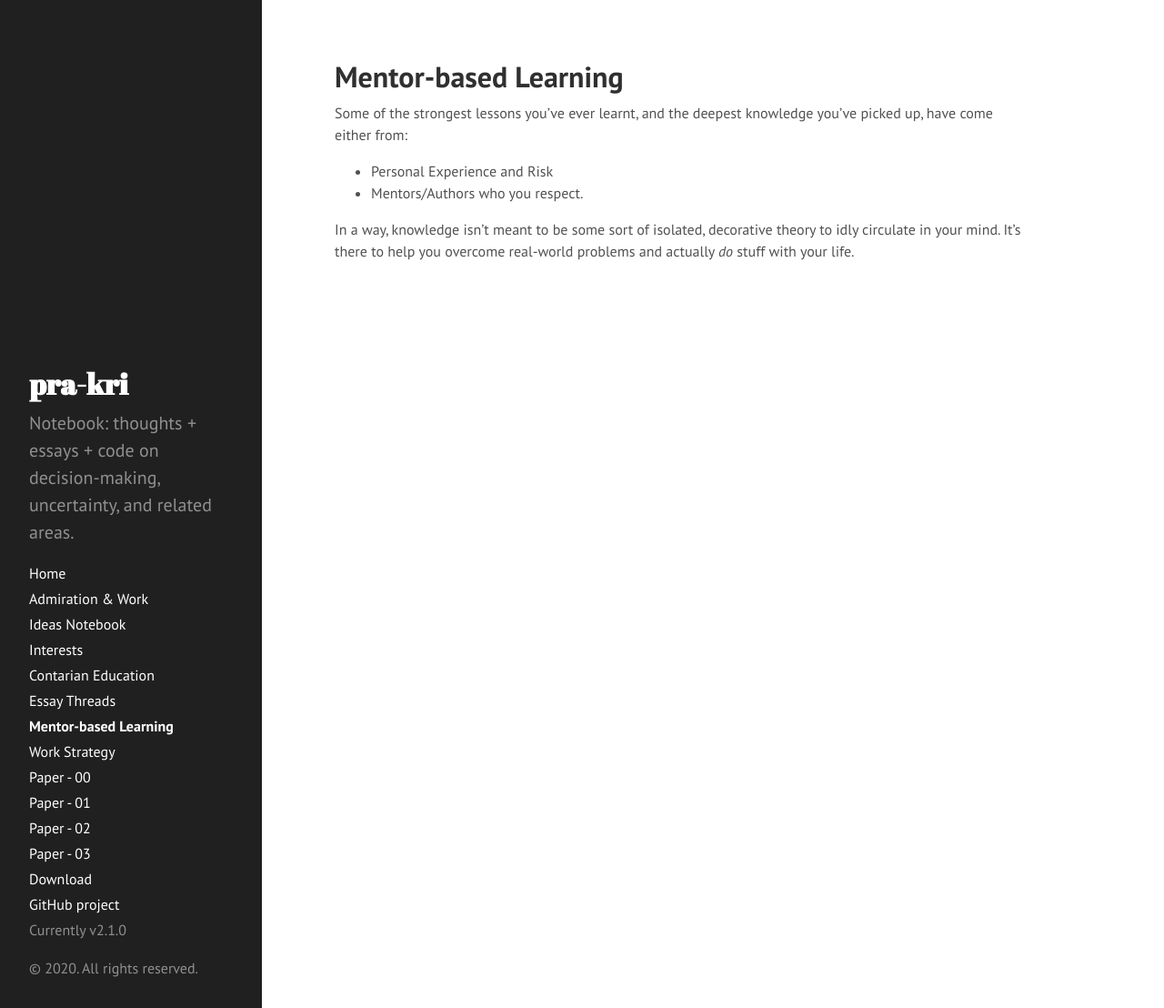
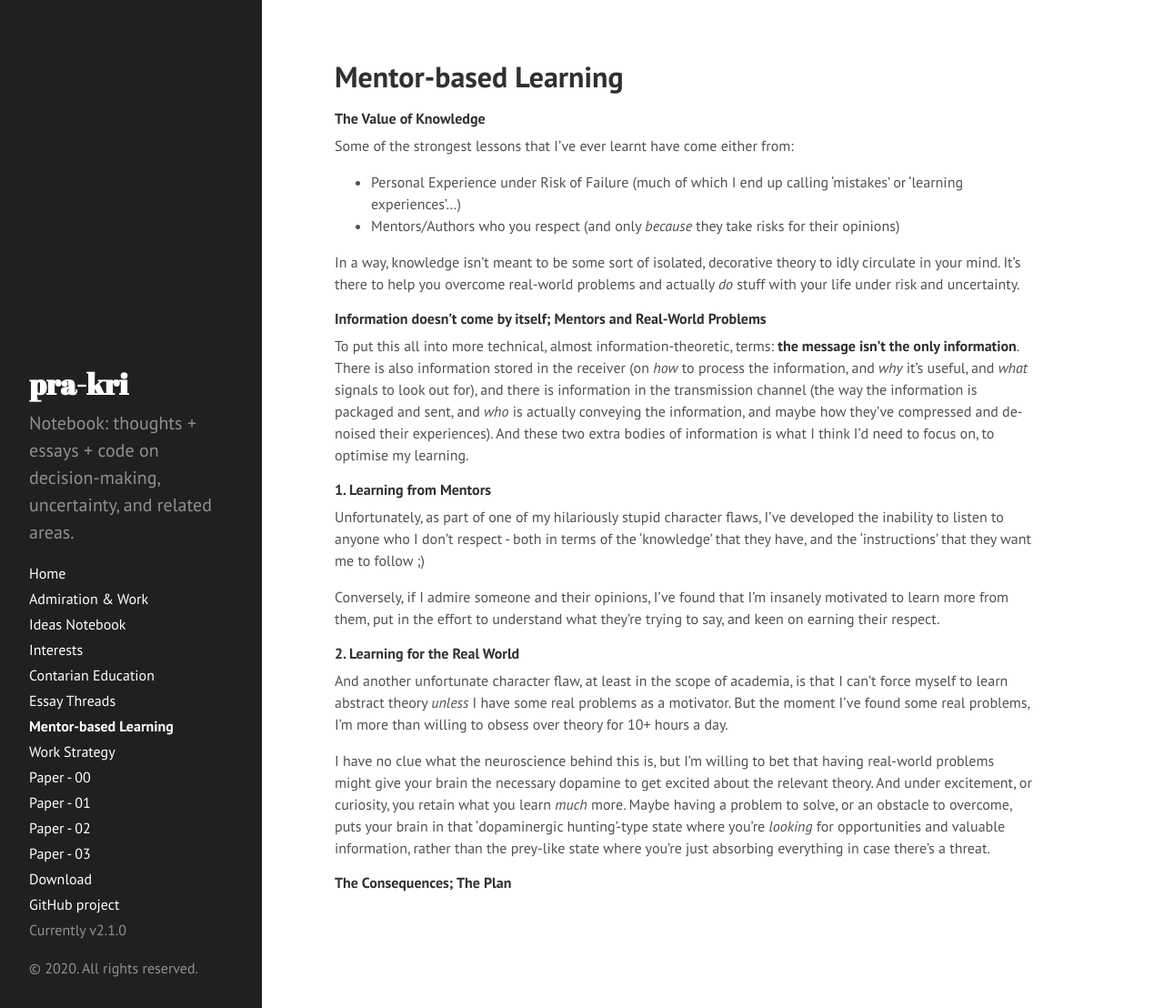
Before and after one commit to pra-kri/pra-kri.github.io, a Jekyll site: the page built from learning.md, in a window 1280 px wide and 1108 px high. Shown: the whole window at 91% size. Built offline with Jekyll 4.4.1, drawn with Linux system fonts in a browser that asks for light colours.

Commit message:
Update learning.md

```diff
--- a/learning.md
+++ b/learning.md
@@ -3,9 +3,26 @@ layout: page
 title: Mentor-based Learning
 ---
 
+#### The Value of Knowledge
+Some of the strongest lessons that I've ever learnt have come either from:
+  * Personal Experience under Risk of Failure (much of which I end up calling 'mistakes' or 'learning experiences'...)
+  * Mentors/Authors who you respect (and only *because* they take risks for their opinions)
 
-Some of the strongest lessons you've ever learnt, and the deepest knowledge you've picked up, have come either from:
-  * Personal Experience and Risk
-  * Mentors/Authors who you respect.
+In a way, knowledge isn't meant to be some sort of isolated, decorative theory to idly circulate in your mind. It's there to help you overcome real-world problems and actually *do* stuff with your life under risk and uncertainty.
 
-In a way, knowledge isn't meant to be some sort of isolated, decorative theory to idly circulate in your mind. It's there to help you overcome real-world problems and actually *do* stuff with your life.
+
+#### Information doesn't come by itself; Mentors and Real-World Problems
+To put this all into more technical, almost information-theoretic, terms: **the message isn't the only information**. There is also information stored in the receiver (on *how* to process the information, and *why* it's useful, and *what* signals to look out for), and there is information in the transmission channel (the way the information is packaged and sent, and *who* is actually conveying the information, and maybe how they've compressed and de-noised their experiences). And these two extra bodies of information is what I think I'd need to focus on, to optimise my learning.
+
+###### 1. Learning from Mentors
+Unfortunately, as part of one of my hilariously stupid character flaws, I've developed the inability to listen to anyone who I don't respect - both in terms of the 'knowledge' that they have, and the 'instructions' that they want me to follow ;)
+
+Conversely, if I admire someone and their opinions, I've found that I'm insanely motivated to learn more from them, put in the effort to understand what they're trying to say, and keen on earning their respect.
+
+###### 2. Learning for the Real World
+And another unfortunate character flaw, at least in the scope of academia, is that I can't force myself to learn abstract theory *unless* I have some real problems as a motivator. But the moment I've found some real problems, I'm more than willing to obsess over theory for 10+ hours a day.
+
+I have no clue what the neuroscience behind this is, but I'm willing to bet that having real-world problems might give your brain the necessary dopamine to get excited about the relevant theory. And under excitement, or curiosity, you retain what you learn *much* more. Maybe having a problem to solve, or an obstacle to overcome, puts your brain in that 'dopaminergic hunting'-type state where you're *looking* for opportunities and valuable information, rather than the prey-like state where you're just absorbing everything in case there's a threat.
+
+
+#### The Consequences; The Plan
```
